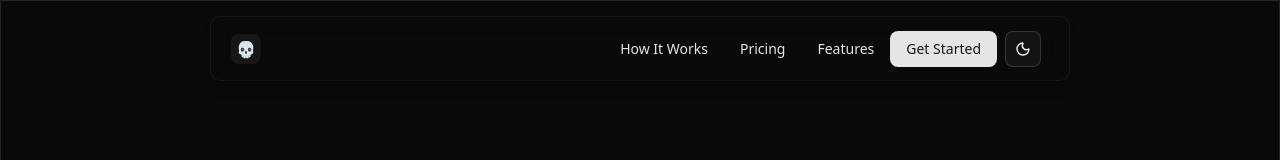
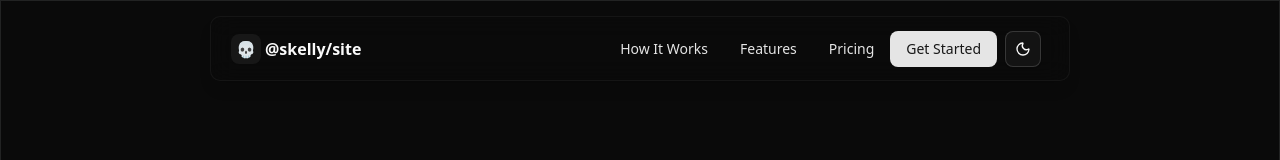
Before and after one commit to yeahitsmejayyy/skelly-site, a React (Vite) app: page / in a window 1280 px wide. Shown: the top 160 px of the page. Built offline with nearby package versions, Linux system fonts and the light colour scheme.

Commit message:
refactor(site): make Nav section data-driven via section registry

```diff
--- a/src/components/site/nav/nav-1.tsx
+++ b/src/components/site/nav/nav-1.tsx
@@ -1,57 +1,77 @@
-// interface Nav1Props {
-//   // define props here
-// }
+import type { NavData } from "@/sections/types/nav"
+import { ModeToggle } from "@/components/mode-toggle"
+import { Button } from "@/components/ui/button"
+import { Sheet, SheetContent, SheetTrigger } from "@/components/ui/sheet"
+import { Menu } from "lucide-react"
 
-import { ModeToggle } from "@/components/mode-toggle";
-import { Button } from "@/components/ui/button";
-import { Sheet, SheetContent, SheetTrigger } from "@/components/ui/sheet";
-import { Menu } from "lucide-react";
+interface Nav1Props {
+    data: NavData
+}
 
-// props: Nav1Props
-export default function Nav1() {
+export default function Nav1({ data }: Nav1Props) {
+    const { brand, links, cta } = data
+
     return (
         <div className="fixed right-0 left-0 lg:top-4 top-0 w-full h-16.25 max-w-215 mx-auto px-5 flex items-center justify-between lg:bg-background/60 bg-background/85 backdrop-blur-md backdrop-saturate-150
 border border-border/50
 lg:rounded-lg lg:shadow-lg">
             <div className="flex items-center gap-1">
-                <div className="flex items-center gap-x-1">
-                    <span className="w-7.5 h-7.5 flex items-center justify-center bg-neutral-950 dark:bg-neutral-900 rounded-md">💀</span>
-                    {/* optional: typelogo */}
-                    {/* <span className="font-bold lg:block hidden">@skelly/site</span> */}
-                </div>
+                <a href={brand?.href ?? "/"} className="flex items-center gap-x-1">
+                    {brand?.icon && (
+                        <span className="w-7.5 h-7.5 flex items-center justify-center bg-neutral-950 dark:bg-neutral-900 rounded-md">
+                            {brand.icon}
+                        </span>
+                    )}
+                    {brand?.label && (
+                        <span className="font-bold lg:block hidden">
+                            {brand.label}
+                        </span>
+                    )}
+                </a>
             </div>
 
             <div className="flex items-center gap-x-2">
                 <div className="flex items-center gap-x-2 lg:block hidden">
-                    <Button variant={'link'}>How It Works</Button>
-                    <Button variant={'link'}>Pricing</Button>
-                    <Button variant={'link'}>Features</Button>
-                    <Button>Get Started</Button>
+                    {links.map(link => (
+                        <Button key={link.href} variant="link" asChild>
+                            <a href={link.href}>{link.label}</a>
+                        </Button>
+                    ))}
+                    {cta && (
+                        <Button asChild>
+                            <a href={cta.href}>{cta.label}</a>
+                        </Button>
+                    )}
                 </div>
+
                 <div className="lg:block hidden">
                     <ModeToggle />
                 </div>
+
                 <div className="lg:hidden block">
                     <ModeToggle />
                 </div>
+
                 <Sheet>
                     <SheetTrigger>
-                        <Button variant={'ghost'} size={'icon'} className="lg:hidden flex"><Menu size={'20px'} /></Button>
+                        <Button variant="ghost" size="icon" className="lg:hidden flex">
+                            <Menu size="20px" />
+                        </Button>
                     </SheetTrigger>
-                    <SheetContent className="p-6">
-                        <a href="#">How It Works</a>
-                        <a href="#">Features</a>
-                        <a href="#">Pricing</a>
-                        <Button className="w-full">Get started</Button>
-                        {/* <DropdownMenuItem className="outline-none">How It Works</DropdownMenuItem>
-                        <DropdownMenuItem className="outline-none">Features</DropdownMenuItem>
-                        <DropdownMenuItem className="outline-none">Pricing</DropdownMenuItem>
-                        <DropdownMenuItem className="outline-none">
-                            <Button className="flex" size={'lg'}>Get Started</Button>
-                        </DropdownMenuItem> */}
+                    <SheetContent className="p-6 flex flex-col gap-4">
+                        {links.map(link => (
+                            <a key={link.href} href={link.href}>
+                                {link.label}
+                            </a>
+                        ))}
+                        {cta && (
+                            <Button className="w-full" asChild>
+                                <a href={cta.href}>{cta.label}</a>
+                            </Button>
+                        )}
                     </SheetContent>
                 </Sheet>
             </div>
         </div>
-    );
+    )
 }
--- a/src/routes/home.tsx
+++ b/src/routes/home.tsx
@@ -7,7 +7,6 @@ import Features1 from "@/components/site/features/features-1"
 import Footer1 from "@/components/site/footer/footer-1"
 import HowItWorks1 from "@/components/site/how-it-works/how-it-works-1"
 import LeadCapture1 from "@/components/site/lead-capture/lead-capture-1"
-import Nav1 from "@/components/site/nav/nav-1"
 import Pricing1 from "@/components/site/pricing/pricing-1"
 import Problem1 from "@/components/site/problem/problem-1"
 import SocialProof1 from "@/components/site/social-proof/social-proof-1"
@@ -25,7 +24,27 @@ export default function Home() {
                 title="Home"
                 description="Home page..."
             />
-            <Nav1 />
+            <Section
+                type="nav"
+                variant="1"
+                data={{
+                    brand: {
+                        icon: "💀",
+                        label: "@skelly/site",
+                        href: "/",
+                    },
+                    links: [
+                        { label: "How It Works", href: "#how-it-works" },
+                        { label: "Features", href: "#features" },
+                        { label: "Pricing", href: "#pricing" },
+                    ],
+                    cta: {
+                        label: "Get Started",
+                        href: "/signup",
+                    },
+                }}
+            />
+
             <Section
                 type="hero"
                 variant="1"
--- a/src/sections/registry.ts
+++ b/src/sections/registry.ts
@@ -1,9 +1,16 @@
 import type { SectionRenderer } from "./types"
+
 import Hero1 from "@/components/site/hero/hero-1"
 import type { HeroData } from "@/sections/types/hero"
+
+import Nav1 from "@/components/site/nav/nav-1"
+import type { NavData } from "@/sections/types/nav"
 
 export const sectionRegistry = {
     hero: {
         "1": Hero1 satisfies SectionRenderer<HeroData>,
     },
+    nav: {
+        "1": Nav1 satisfies SectionRenderer<NavData>,
+    }
 } as const
--- /dev/null
+++ b/src/sections/types/nav.ts
@@ -0,0 +1,19 @@
+export interface NavItem {
+    label: string
+    href: string
+}
+
+export interface NavData {
+    brand?: {
+        label?: string
+        icon?: string
+        href?: string
+    }
+
+    links: NavItem[]
+
+    cta?: {
+        label: string
+        href: string
+    }
+}
```
